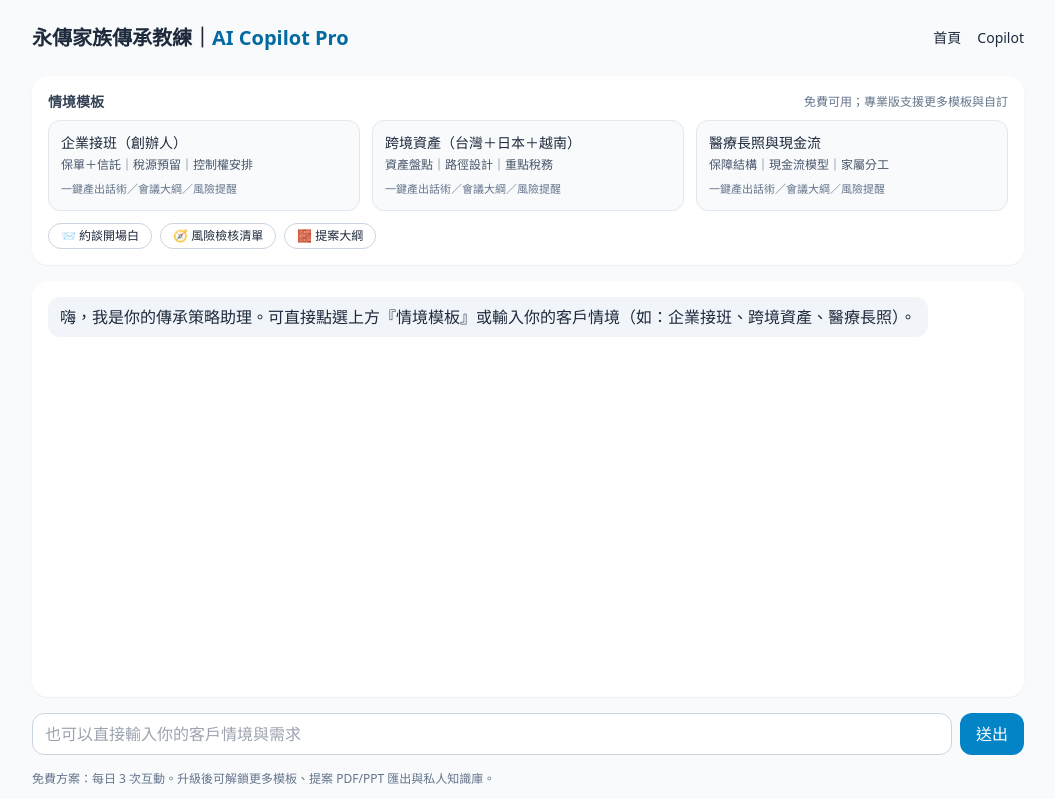
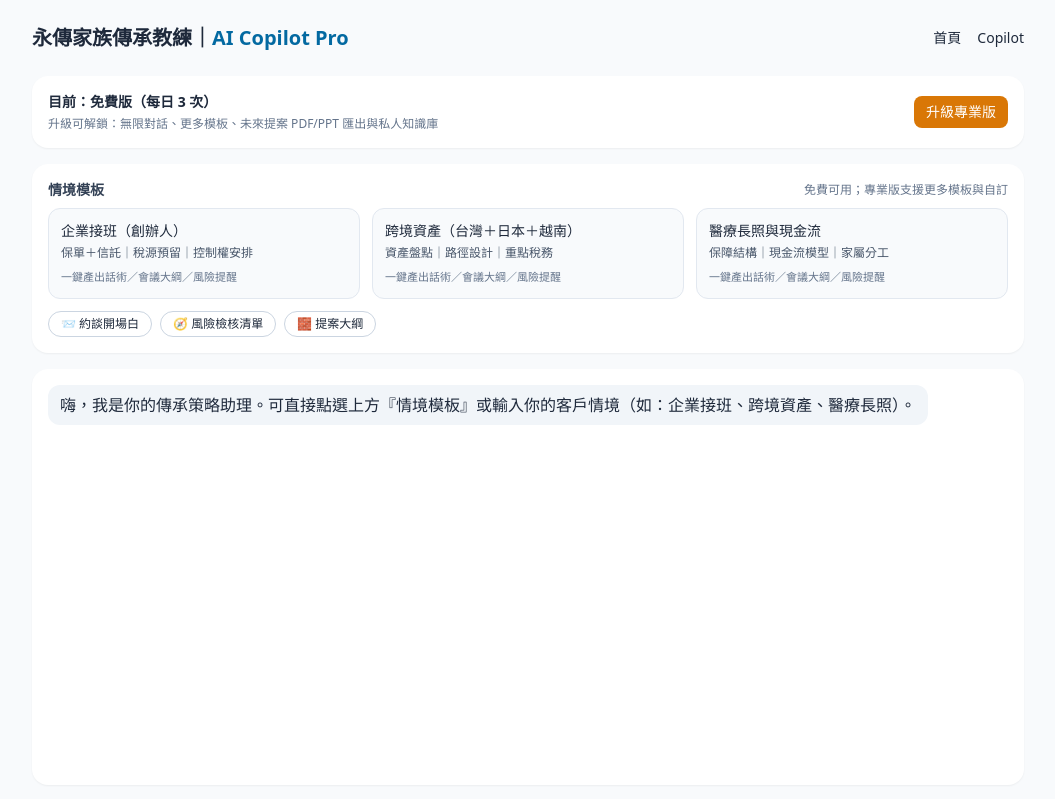
Before and after one commit to drink365/copilot-pro, a Next.js app: page /copilot in a window 1280 px wide. Shown: the top 799 px of the page, without its empty margins (112-1167 px from the left). Built offline with nearby package versions, Linux system fonts and the light colour scheme; no server answers.

Commit message:
Update page.tsx

```diff
--- a/app/copilot/page.tsx
+++ b/app/copilot/page.tsx
@@ -1,6 +1,7 @@
+// app/copilot/page.tsx
 "use client"
 
-import { useState, useRef, useEffect } from "react"
+import { useEffect, useRef, useState } from "react"
 import { templates, quickActions } from "./templates"
 
 type Msg = { role: "user" | "assistant"; content: string }
@@ -11,9 +12,50 @@ export default function CopilotPage() {
   ])
   const [input, setInput] = useState("")
   const [loading, setLoading] = useState(false)
+  const [isPro, setIsPro] = useState<boolean>(false)
   const listRef = useRef<HTMLDivElement>(null)
 
-  useEffect(() => { listRef.current?.scrollTo({ top: listRef.current.scrollHeight, behavior: "smooth" }) }, [messages])
+  useEffect(() => {
+    listRef.current?.scrollTo({ top: listRef.current.scrollHeight, behavior: "smooth" })
+  }, [messages])
+
+  // 回跳驗證：Stripe 成功付款會帶回 session_id
+  useEffect(() => {
+    const u = new URL(window.location.href)
+    const sid = u.searchParams.get("session_id")
+    if (sid) {
+      fetch(`/api/stripe/verify?session_id=${sid}`)
+        .then(r => r.json())
+        .then(d => {
+          if (d.ok) {
+            setIsPro(true)
+            alert("升級成功！已解鎖專業版。")
+          } else {
+            alert(d.error || "驗證失敗")
+          }
+          u.searchParams.delete("session_id")
+          window.history.replaceState({}, "", u.toString())
+        })
+        .catch(() => alert("驗證時發生錯誤"))
+    } else {
+      // 啟動時讀取 debug 判斷是否已是 Pro（透過 Cookie）
+      fetch("/api/debug").then(r => r.json()).then(d => setIsPro(!!d.isPro)).catch(() => {})
+    }
+  }, [])
+
+  async function upgrade() {
+    const res = await fetch("/api/stripe/checkout", { method: "POST" })
+    const data = await res.json()
+    if (data.url) window.location.href = data.url
+    else alert(data.error || "建立結帳連結失敗")
+  }
+
+  async function openPortal() {
+    const r = await fetch("/api/stripe/portal", { method: "POST" })
+    const d = await r.json()
+    if (d.url) window.location.href = d.url
+    else alert(d.error || "開啟訂閱管理失敗")
+  }
 
   async function send(content: string) {
     if (!content.trim()) return
@@ -28,6 +70,8 @@ export default function CopilotPage() {
       const data = await res.json()
       if (!res.ok) throw new Error(data?.error || "發生錯誤")
       setMessages(prev => [...prev, { role: "assistant", content: data.reply }])
+      // 從回傳同步是否為 Pro（非必要）
+      if (typeof data.isPro === "boolean") setIsPro(!!data.isPro)
     } catch (e: any) {
       setMessages(prev => [...prev, { role: "assistant", content: `⚠️ ${e.message}` }])
     } finally {
@@ -54,6 +98,30 @@ export default function CopilotPage() {
 
   return (
     <main className="grid gap-4">
+      {/* 頂部狀態與按鈕 */}
+      <section className="rounded-2xl bg-white p-4 shadow-sm">
+        <div className="flex items-center justify-between">
+          <div className="text-sm">
+            <div className="font-semibold text-slate-800">
+              {isPro ? "專業版：已解鎖" : "目前：免費版（每日 3 次）"}
+            </div>
+            {!isPro && <div className="text-xs text-slate-500 mt-1">升級可解鎖：無限對話、更多模板、未來提案 PDF/PPT 匯出與私人知識庫</div>}
+          </div>
+          <div className="flex gap-2">
+            {!isPro && (
+              <button onClick={upgrade} className="rounded-lg bg-amber-600 px-3 py-1.5 text-white text-sm hover:bg-amber-700">
+                升級專業版
+              </button>
+            )}
+            {isPro && (
+              <button onClick={openPortal} className="rounded-lg border px-3 py-1.5 text-sm hover:bg-slate-100">
+                管理訂閱
+              </button>
+            )}
+          </div>
+        </div>
+      </section>
+
       {/* 情境模板區 */}
       <section className="rounded-2xl bg-white p-4 shadow-sm">
         <div className="flex items-center justify-between mb-2">
```
